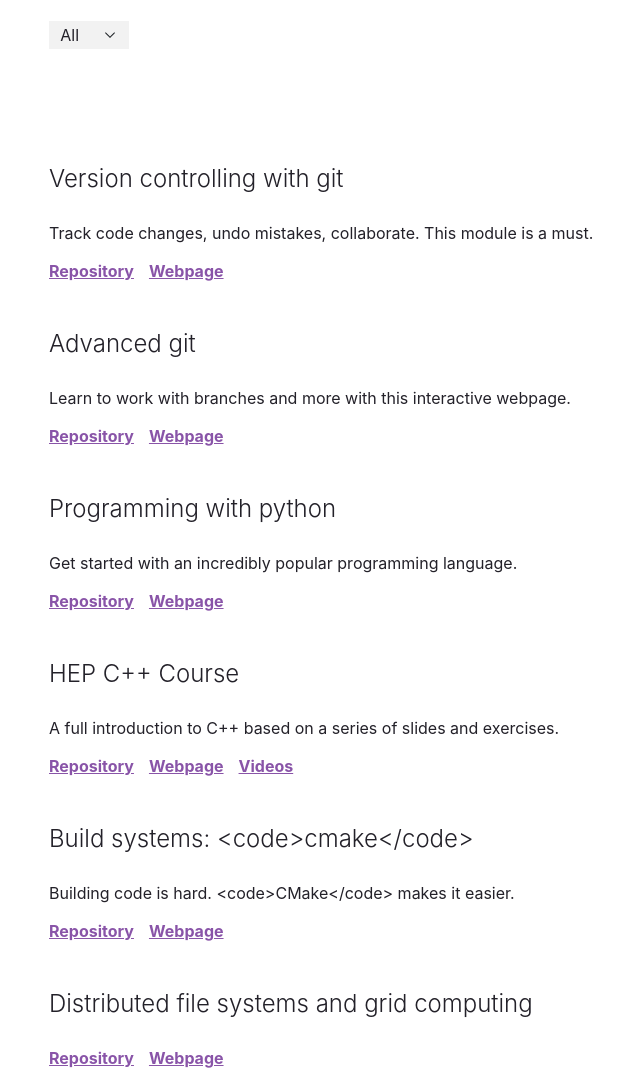
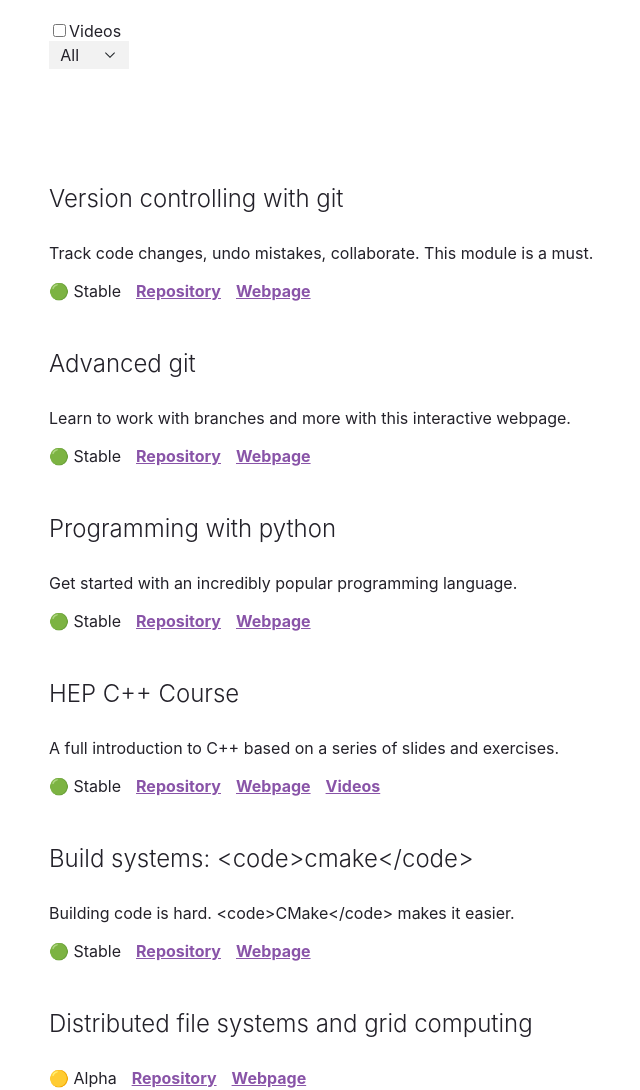
Before and after one commit to devilkiller-ag/CERN-Training-Center, a Gatsby site: page / in a window 1280 px wide. Shown: the part 224-1314 px from the top of the page, without its empty margins (55-695 px from the left). Built offline with nearby package versions, Linux system fonts and the light colour scheme; Gatsby itself is replaced by a stand-in of ours.

Commit message:
Added Status Icons

```diff
--- a/src/pages/index.js
+++ b/src/pages/index.js
@@ -46,6 +46,7 @@ const linkStyle = {
 const barStyle = {
   display: "flex",
   gap: 15,
+  alignItems: "center",
 }
 
 const statusDropdownDivStyles = {
@@ -80,6 +81,11 @@ const statusDropdownOptionsStyles = {
   cursor: "pointer",
 }
 
+const filterBarStyle = {
+  display: "flex",
+  gap: 90,
+}
+
 /** Store Status Options */
 const statusOptions = ["All", "Stable", "Beta" , "Alpha"]
 
@@ -87,6 +93,17 @@ const IndexPage = ({ data }) => {
 
   const [ isStatusDropdownActive, setIsStatusDropdownActive ] = useState(false);
   const [ selectedStatus, setSelectedStatus ] = useState('All');
+  const [displayWithOnlyVideos, setDisplayWithOnlyVideos] = useState(false);
+
+  const statusIcon = (status) => {
+    if (status === 'stable') {
+      return '🟢 Stable' // Replace with icons
+    } else if (status === 'beta') {
+      return '🟠 Beta'
+    } else if (status === 'alpha') {
+      return '🟡 Alpha'
+    }
+  }
 
   return (
     <main style={pageStyles}>
@@ -95,6 +112,12 @@ const IndexPage = ({ data }) => {
         <br />
         <span style={headingAccentStyles}>— Training Center 📖</span>
       </h1>
+
+      <div>
+        <div>
+          <input type="checkbox" id="displayWithOnlyVideos" value={displayWithOnlyVideos} onChange={() => setDisplayWithOnlyVideos(!displayWithOnlyVideos)} />
+          <label htmlFor="displayWithOnlyVideos">Videos</label>
+        </div>
 
         <div className="statusDropdown" style={statusDropdownDivStyles}>
           <div className="statusDropdownButton" style={statusDropdownBtnStyles} onClick={() => {setIsStatusDropdownActive((prev) => !prev)}}>
@@ -120,6 +143,7 @@ const IndexPage = ({ data }) => {
             </div>
           }
         </div>
+      </div>
 
       <ul style={listStyles}>
         {
@@ -130,6 +154,7 @@ const IndexPage = ({ data }) => {
                 <h1 style={listItemStyles}>{edge.node.name}</h1>
                 <p style={paragraphStyles}>{edge.node.description}</p>
                 <div style={barStyle}>
+                  {statusIcon(edge.node.status)}
                   <a style={linkStyle} href={edge.node.repository}>Repository</a>
                   <a style={linkStyle} href={edge.node.repository}>Webpage</a>
                   {edge.node.videos ? <a style={linkStyle} href={edge.node.videos}>Videos</a> : ''}
@@ -145,6 +170,7 @@ const IndexPage = ({ data }) => {
                   <h1 style={listItemStyles}>{edge.node.name}</h1>
                   <p style={paragraphStyles}>{edge.node.description}</p>
                   <div style={barStyle}>
+                    {statusIcon(edge.node.status)}
                     <a style={linkStyle} href={edge.node.repository}>Repository</a>
                     <a style={linkStyle} href={edge.node.repository}>Webpage</a>
                     {edge.node.videos ? <a style={linkStyle} href={edge.node.videos}>Videos</a> : ''}
```
Lines whose indentation alone changed are shown as unchanged.
